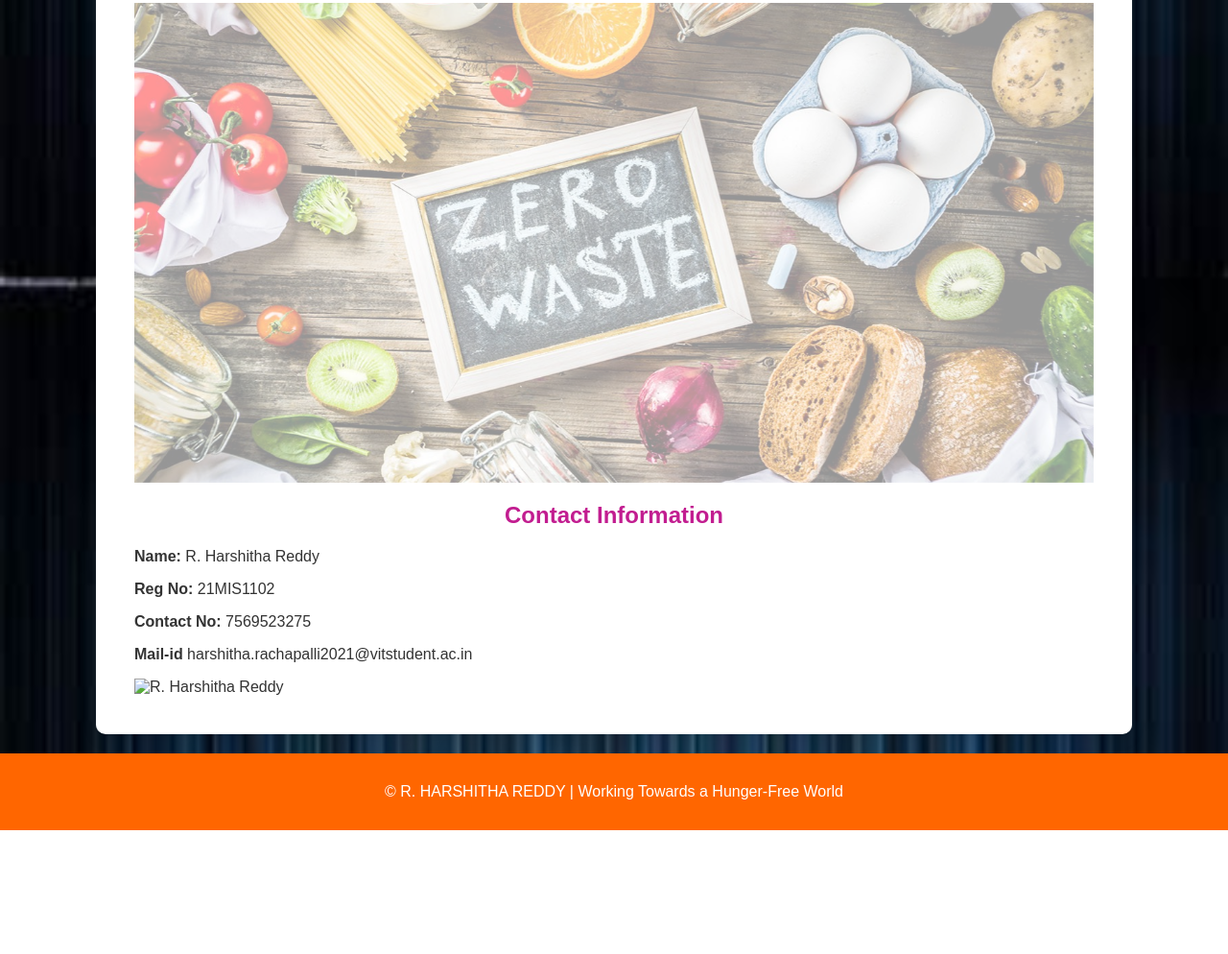
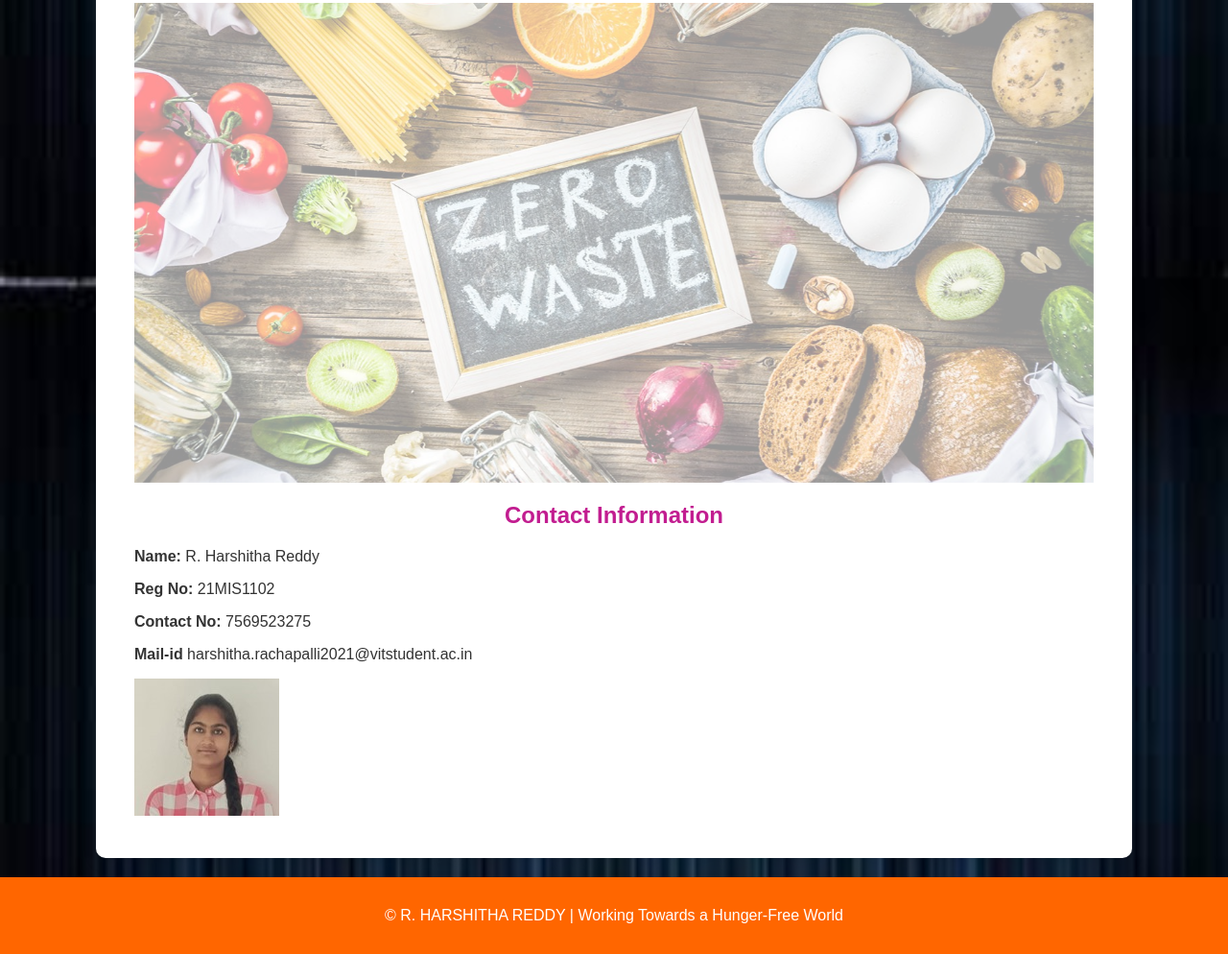
Before and after one commit to Harshitharachapalli/website_sdg_2, a plain HTML site: page index.html in a window 1280 px wide. Shown: the part 511-1505 px from the top of the page at 96% size. Before the commit the page ends 1376 px from the top, so only its background shows below. Drawn offline with Linux system fonts and the light colour scheme.

Commit message:
Update index.html

```diff
--- a/index.html
+++ b/index.html
@@ -208,7 +208,7 @@
                 <p><strong>Mail-id</strong> harshitha.rachapalli2021@vitstudent.ac.in</p>
             </div>
             <div class="contact-image">
-                <img src="images/harshitha.jpg." alt="R. Harshitha Reddy">
+                <img src="images/harshitha.jpg" alt="R. Harshitha Reddy">
             </div>
         </div>
     </section>
```
